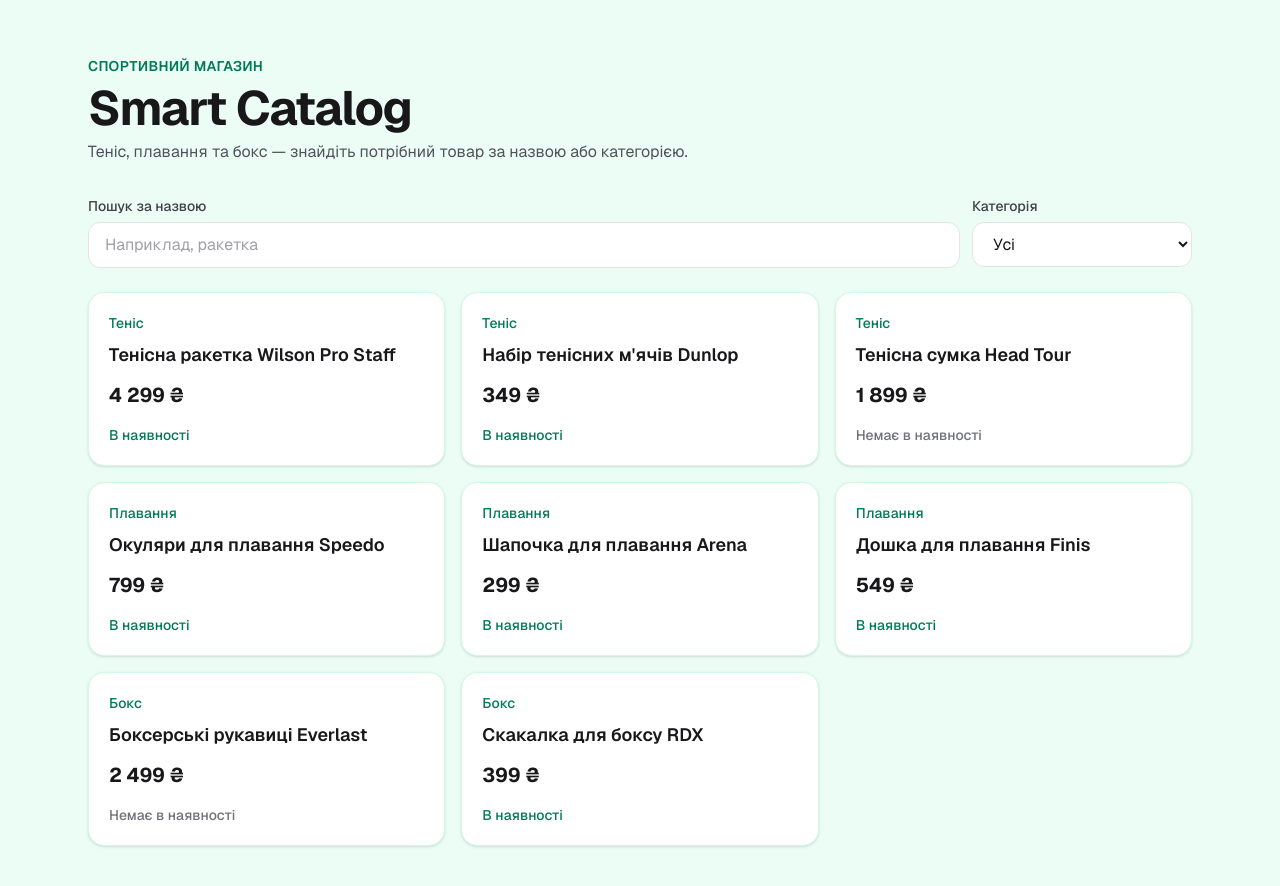
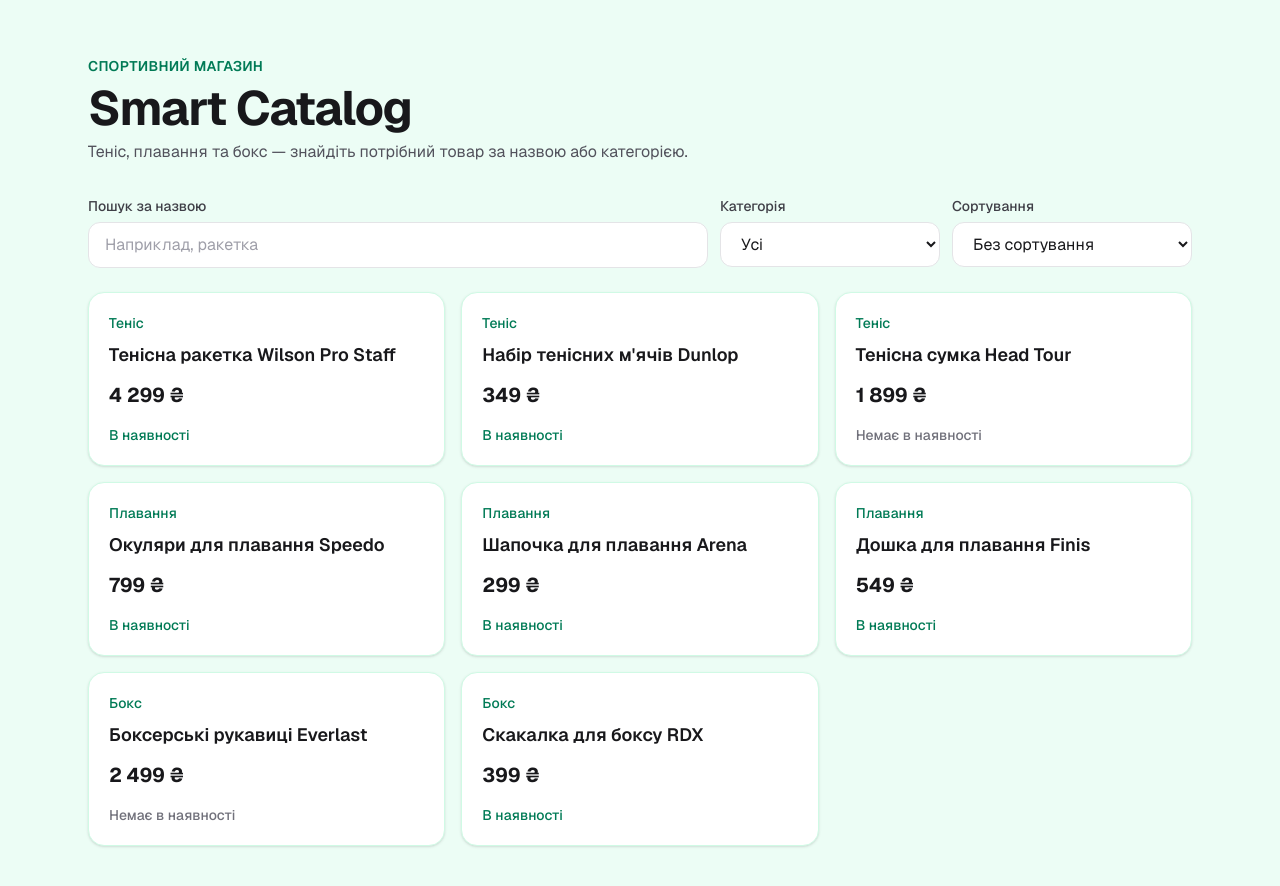
Before and after one commit to ZheMaxcom/hw14_smart_catalog, a Next.js app: page / in a window 1280 px wide. Shown: the top 886 px of the page. Built offline with nearby package versions, Linux system fonts and the light colour scheme.

Commit message:
Завдання 2.1: сортування товарів за ціною

```diff
--- a/components/Catalog.tsx
+++ b/components/Catalog.tsx
@@ -5,32 +5,55 @@ import type { Product } from "@/types/product";
 import { ProductCard } from "@/components/ProductCard";
 
 const ALL_CATEGORIES = "Усі";
+const SORT_NONE = "Без сортування";
+const SORT_CHEAPEST = "Спочатку дешевші";
+const SORT_EXPENSIVE = "Спочатку дорожчі";
+
+const sortOptions = [SORT_NONE, SORT_CHEAPEST, SORT_EXPENSIVE] as const;
+
+type SortOption = (typeof sortOptions)[number];
 
 type CatalogProps = {
   products: Product[];
 };
 
+function isSortOption(value: string): value is SortOption {
+  return sortOptions.some((option) => option === value);
+}
+
 export function Catalog({ products }: CatalogProps) {
   const [query, setQuery] = useState("");
   const [category, setCategory] = useState(ALL_CATEGORIES);
+  const [sort, setSort] = useState<SortOption>(SORT_NONE);
 
   const categories = useMemo(() => {
     const unique = Array.from(new Set(products.map((product) => product.category)));
     return [ALL_CATEGORIES, ...unique];
   }, [products]);
 
-  const visibleProducts = products.filter((product) => {
+  const visibleProducts = products
+    .filter((product) => {
       const matchesName = product.name
         .toLowerCase()
         .includes(query.trim().toLowerCase());
       const matchesCategory =
         category === ALL_CATEGORIES || product.category === category;
       return matchesName && matchesCategory;
+    })
+    .slice()
+    .sort((left, right) => {
+      if (sort === SORT_CHEAPEST) {
+        return left.price - right.price;
+      }
+      if (sort === SORT_EXPENSIVE) {
+        return right.price - left.price;
+      }
+      return 0;
     });
 
   return (
     <section className="flex flex-col gap-6">
-      <div className="grid gap-3 sm:grid-cols-[1fr_220px]">
+      <div className="grid gap-3 sm:grid-cols-2 lg:grid-cols-[1fr_220px_240px]">
         <label className="flex flex-col gap-1.5 text-sm font-medium text-zinc-700">
           Пошук за назвою
           <input
@@ -55,6 +78,25 @@ export function Catalog({ products }: CatalogProps) {
             ))}
           </select>
         </label>
+        <label className="flex flex-col gap-1.5 text-sm font-medium text-zinc-700 sm:col-span-2 lg:col-span-1">
+          Сортування
+          <select
+            value={sort}
+            onChange={(event) => {
+              const nextSort = event.target.value;
+              if (isSortOption(nextSort)) {
+                setSort(nextSort);
+              }
+            }}
+            className="rounded-xl border border-zinc-200 bg-white px-4 py-2.5 text-base font-normal text-zinc-900 outline-none ring-emerald-600 focus:ring-2"
+          >
+            {sortOptions.map((option) => (
+              <option key={option} value={option}>
+                {option}
+              </option>
+            ))}
+          </select>
+        </label>
       </div>
 
       {visibleProducts.length === 0 ? (
```
Lines whose indentation alone changed are shown as unchanged.
